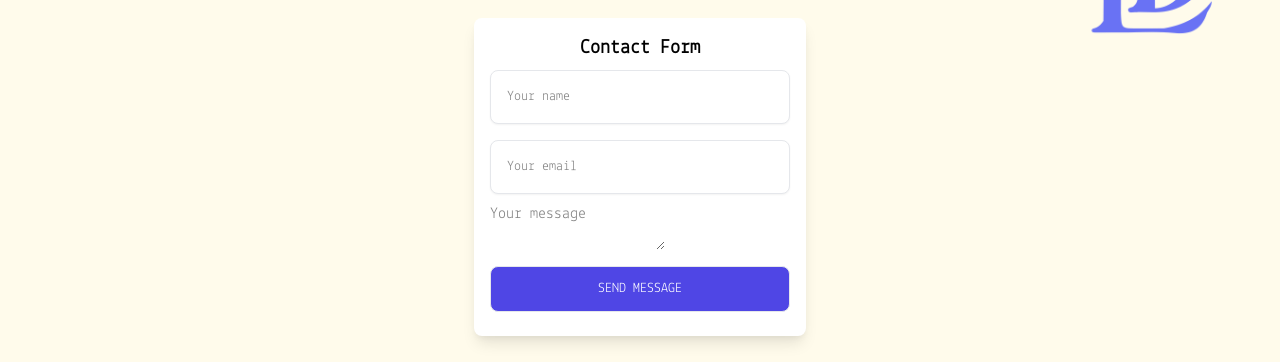
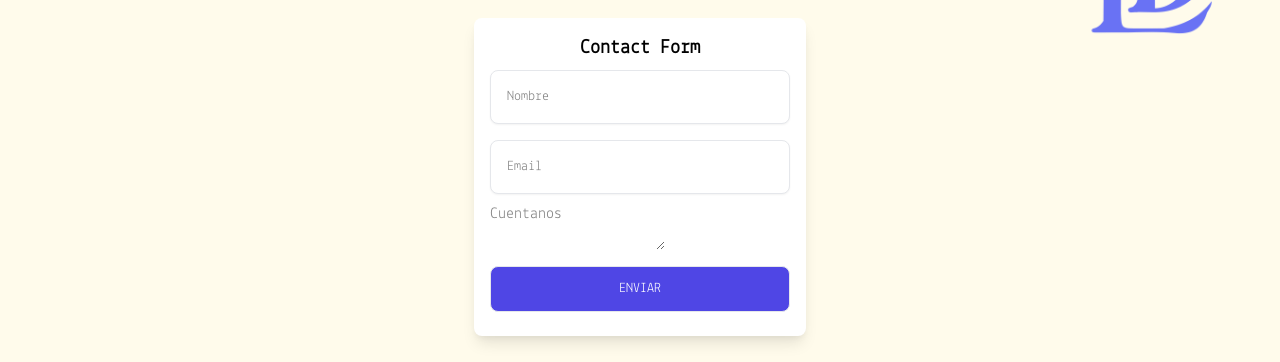
Before and after one commit to davetorta94/rootupgrowth, a Next.js app: page /form in a window 1280 px wide. Shown: the part 182-544 px from the top of the page. Built offline with nearby package versions, Linux system fonts and the light colour scheme; no server answers; what tailwindcss-animated would draw is missing.

Commit message:
form with plan options made

```diff
--- a/src/app/form/page.tsx
+++ b/src/app/form/page.tsx
@@ -1,16 +1,20 @@
 "use client";
+
 
 import { FormComponent } from "@/components/formComponent";
 import { getEnvVariables } from "../../helpers/getEnvVariables";
 import { useForm } from "../../helpers/useForm";
 import emailjs from "@emailjs/browser";
-import { useState } from "react";
+import React, { useState } from "react";
+import { useSearchParams } from "next/navigation";
+
 
 
 type ContactFormFields = {
   name: string;
   email: string;
   message: string;
+  plan: string;
 };
 
 // ----------------------------
@@ -20,11 +24,26 @@ const contactFields: ContactFormFields = {
   name: "",
   email: "",
   message: "",
+  plan: "",
 };
 
-export default function Form() {
-  const { onInputChange, name, email, message } =
+export default function Form( ) {
+  const { onInputChange, name, email, message, plan } =
   useForm<ContactFormFields>(contactFields);
+
+  const searchParams = useSearchParams();
+
+  const planString = searchParams.get('planame');
+
+  let planame = null;
+
+  try {
+    planame = planString ? JSON.parse(planString) : null
+  } catch (error) {
+    console.error("Error parsing plan:", error);
+  }
+
+
 
   const [submitted, setSubmitted] = useState(false);
 
@@ -40,6 +59,7 @@ export default function Form() {
       name: name,
       email: email,
       message: message,
+      plan: planame,
     };
 
     emailjs
@@ -63,6 +83,7 @@ export default function Form() {
           name={name}
           email={email}
           message={message}
+          plan={plan}
           onInputChange={onInputChange}
           onSubmit={handleSubmit}
         />
--- a/src/app/tarifas/page.tsx
+++ b/src/app/tarifas/page.tsx
@@ -53,7 +53,10 @@ export default function TarifasGrid() {
                 className="mt-8 mx-auto bg-[#5a22f5] text-white font-medium px-8 py-3 rounded-full
                            shadow-md hover:shadow-lg hover:bg-[#4a18d5] transition-all"
               >
-                <Link href={"/form"}>
+                <Link href={{
+                  pathname: "/form",
+                  query: { planame: JSON.stringify(name)}
+                }}>
                   ¡La quiero!
                 </Link>
               </motion.button>
--- a/src/components/formComponent.tsx
+++ b/src/components/formComponent.tsx
@@ -1,11 +1,11 @@
 import styled from "styled-components";
 import React from "react";
 
-// Tipos de los props que el formulario necesita
 type FormComponentProps = {
   name: string;
   email: string;
   message: string;
+  plan: string;
   onInputChange: (
     e: React.ChangeEvent<HTMLInputElement | HTMLTextAreaElement>
   ) => void;
@@ -16,6 +16,7 @@ export const FormComponent = ({
   name,
   email,
   message,
+  plan,
   onInputChange,
   onSubmit,
 }: FormComponentProps) => {
@@ -27,7 +28,7 @@ export const FormComponent = ({
         {/* NAME */}
         <div className="input-container">
           <input
-            placeholder="Your name"
+            placeholder="Nombre"
             type="text"
             name="name"
             value={name}
@@ -38,7 +39,7 @@ export const FormComponent = ({
         {/* EMAIL */}
         <div className="input-container">
           <input
-            placeholder="Your email"
+            placeholder="Email"
             type="email"
             name="email"
             value={email}
@@ -49,15 +50,24 @@ export const FormComponent = ({
         {/* MESSAGE */}
         <div className="input-container">
           <textarea
-            placeholder="Your message"
+            placeholder="Cuentanos"
             name="message"
             value={message}
             onChange={onInputChange}
           />
         </div>
 
-        <button className="submit" type="submit">
-          Send message
+        <div className="hidden">
+          <textarea
+            placeholder="plan"
+            name="plan"
+            value={plan}
+            onChange={onInputChange}
+          />
+        </div>
+
+        <button className="submit hover:bg-black" type="submit">
+          Enviar
         </button>
       </form>
     </StyledWrapper>
@@ -136,6 +146,10 @@ const StyledWrapper = styled.div`
     text-transform: uppercase;
   }
 
+  .submit:hover {
+    background-color: #000;
+  }
+
   .signup-link {
     color: #6B7280;
     font-size: 0.875rem;
```
